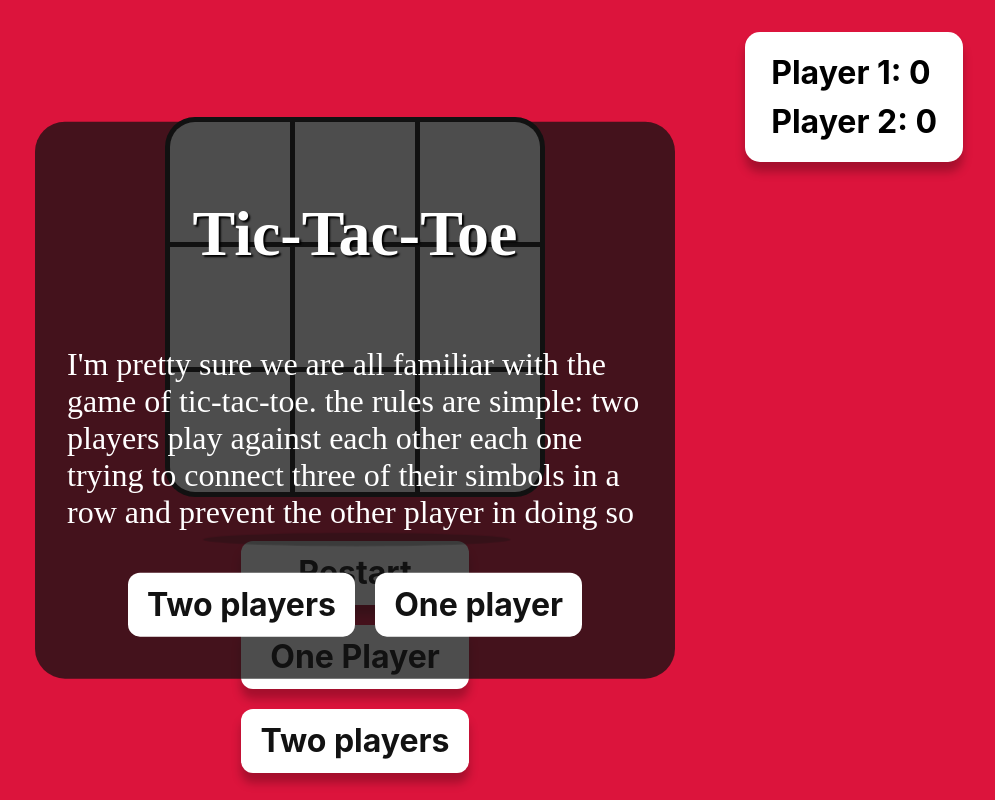
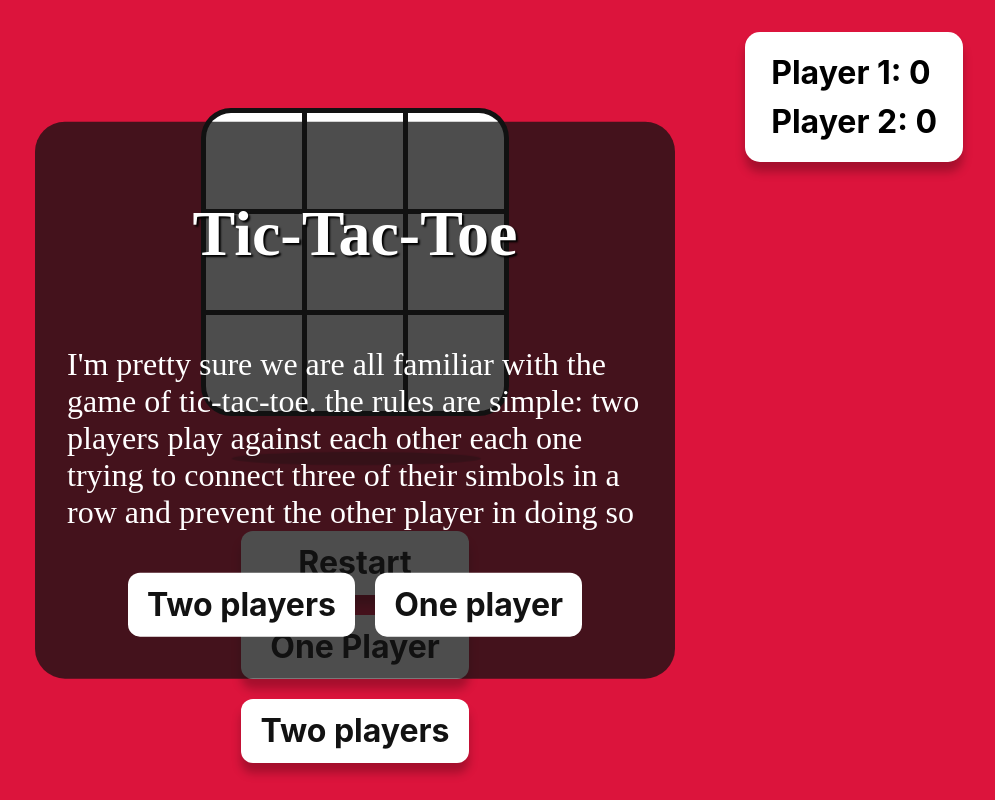
Before and after one commit to JosipRados01/JosipRados01.github.io, a plain HTML site: page tic-tac-toe/index.html in a window 1280 px wide. Shown: the whole page, without its empty margins (285-1280 px from the left). Drawn offline with Linux system fonts and the light colour scheme.

Commit message:
Feat: fixed overlap in widescreen

```diff
--- a/tic-tac-toe/style.css
+++ b/tic-tac-toe/style.css
@@ -92,12 +92,14 @@ p, span {
     animation-name: levitate;
     animation-duration: var(--levSpeed);
     animation-iteration-count: infinite;
-    margin-top: 100px ;
+    margin-top: 80px ;
+    margin-bottom: 50px;
 }
 #igra figure {
     aspect-ratio: 1;
     position: relative;
-    width: calc(0.15 * min(100vw, 100vh));
+    width: calc(0.12 * min(100vw, 100vh));
+    min-width: 50px;
     margin: 0;
     background: white;
 }
```
